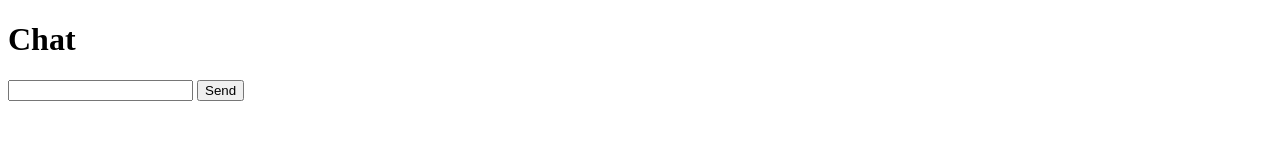
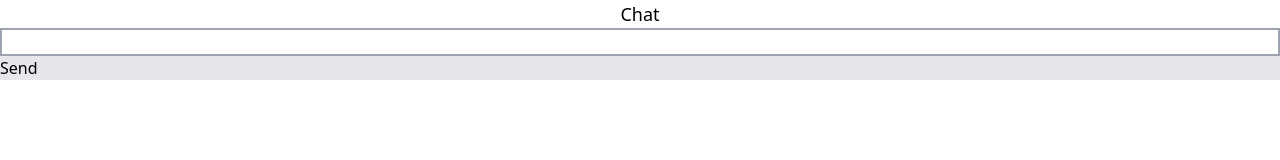
Before and after one commit to atagadtad/openai-api-be, a website: page public/index.html in a window 1280 px wide. Drawn offline with nearby package versions, Linux system fonts and the light colour scheme; files whose address does not match are found by name.

Commit message:
moved to public folder

```diff
--- a/public/index.html
+++ b/public/index.html
@@ -5,13 +5,19 @@
     <meta name="viewport" content="width=device-width, initial-scale=1.0" />
     <title>Document</title>
     <script src="./htmx.min.js"></script>
+    <script src="https://cdn.tailwindcss.com"></script>
   </head>
   <body>
-    <main>
-      <h1>Chat</h1>
-      <form hx-post="http://localhost:3000/message">
-        <input type="text" name="message" />
-        <button type="submit">Send</button>
+    <main class="w-full h-screen">
+      <h1 class="text-lg text-center">Chat</h1>
+      <div id="chat"></div>
+      <form class="bg-gray-200 mx-auto" hx-post="/message">
+        <input
+          class="w-full border-solid border-2 border-gray-400"
+          type="text"
+          name="message"
+        />
+        <button class="" type="submit">Send</button>
       </form>
     </main>
   </body>
```
Also changed, not shown: public/htmx.min.js (renamed from htmx.min.js).
